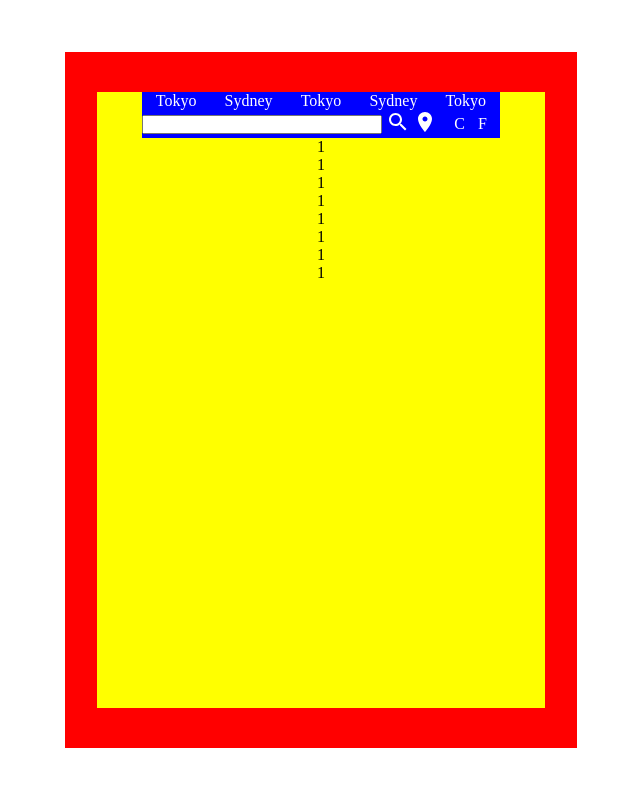
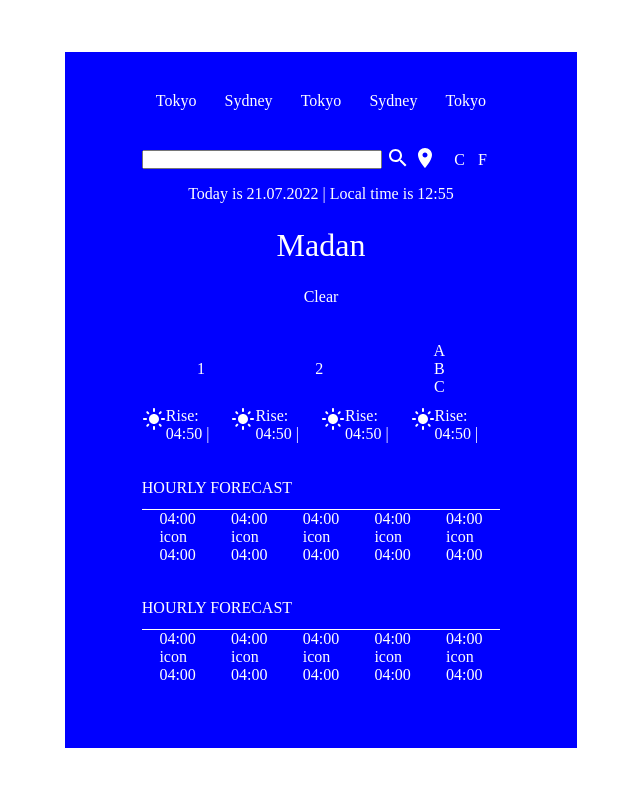
Before and after one commit to ihsanbrahomov98/weather, a React (Create React App) app in the folder frontend/: page / in a window 1280 px wide. Shown: the top 786 px of the page, without its empty margins (319-959 px from the left). Built offline with nearby package versions, Linux system fonts and the light colour scheme.

Commit message:
main layout done

```diff
--- a/frontend/src/components/MainContainer.jsx
+++ b/frontend/src/components/MainContainer.jsx
@@ -1,6 +1,7 @@
 import React from "react";
 import SearchIcon from "@mui/icons-material/Search";
 import LocationOnIcon from "@mui/icons-material/LocationOn";
+import LightModeIcon from "@mui/icons-material/LightMode";
 import "./main.css";
 
 const MainContainer = () => {
@@ -33,14 +34,97 @@ const MainContainer = () => {
                 <div>F</div>
               </div>
             </div>
-            <div className="thirdRow">1</div>
-            <div className="fourthRow">1</div>
-            <div className="fifthRow">1</div>
-            <div className="sixthRow">1</div>
-            <div className="seventhRow">1</div>
-            <div className="eightRow">1</div>
-            <div className="ninethRow">1</div>
-            <div className="tenthRow">1</div>
+            <div className="thirdRow">
+              <p>Today is 21.07.2022 | Local time is 12:55</p>
+            </div>
+            <div className="fourthRow">
+              <p>Madan</p>
+            </div>
+            <div className="fifthRow">
+              {" "}
+              <p>Clear</p>
+            </div>
+            <div className="sixthRow">
+              <div className="sixthRowFirst">1</div>
+              <div className="sixthRowTwo">2</div>
+              <div className="sixthRowThird">
+                <div>A</div>
+                <div>B</div>
+                <div>C</div>
+              </div>
+            </div>
+            <div className="seventhRow">
+              <LightModeIcon />
+              <span>Rise: 04:50 |</span>
+              <LightModeIcon />
+              <span>Rise: 04:50 |</span>
+              <LightModeIcon />
+              <span>Rise: 04:50 |</span>
+              <LightModeIcon />
+              <span>Rise: 04:50 |</span>
+            </div>
+            <div className="eightRow">HOURLY FORECAST</div>
+            <div className="ninethRow">
+              <div>-</div>
+            </div>
+            <div className="tenthRow">
+              <div className="tenthRowColumn">
+                <div className="tenthRowColumnTime">04:00</div>
+                <div className="tenthRowColumnTime">icon</div>
+                <div className="tenthRowColumnTime">04:00</div>
+              </div>
+              <div className="tenthRowColumn">
+                <div className="tenthRowColumnTime">04:00</div>
+                <div className="tenthRowColumnTime">icon</div>
+                <div className="tenthRowColumnTime">04:00</div>
+              </div>
+              <div className="tenthRowColumn">
+                <div className="tenthRowColumnTime">04:00</div>
+                <div className="tenthRowColumnTime">icon</div>
+                <div className="tenthRowColumnTime">04:00</div>
+              </div>
+              <div className="tenthRowColumn">
+                <div className="tenthRowColumnTime">04:00</div>
+                <div className="tenthRowColumnTime">icon</div>
+                <div className="tenthRowColumnTime">04:00</div>
+              </div>
+              <div className="tenthRowColumn">
+                <div className="tenthRowColumnTime">04:00</div>
+                <div className="tenthRowColumnTime">icon</div>
+                <div className="tenthRowColumnTime">04:00</div>
+              </div>
+            </div>
+            <div className="eightRow">HOURLY FORECAST</div>
+            <div className="ninethRow">
+              <div>-</div>
+            </div>
+            <div className="tenthRow">
+              <div className="tenthRowColumn">
+                <div className="tenthRowColumnTime">04:00</div>
+                <div className="tenthRowColumnTime">icon</div>
+                <div className="tenthRowColumnTime">04:00</div>
+              </div>
+              <div className="tenthRowColumn">
+                <div className="tenthRowColumnTime">04:00</div>
+                <div className="tenthRowColumnTime">icon</div>
+                <div className="tenthRowColumnTime">04:00</div>
+              </div>
+              <div className="tenthRowColumn">
+                <div className="tenthRowColumnTime">04:00</div>
+                <div className="tenthRowColumnTime">icon</div>
+                <div className="tenthRowColumnTime">04:00</div>
+              </div>
+              <div className="tenthRowColumn">
+                <div className="tenthRowColumnTime">04:00</div>
+                <div className="tenthRowColumnTime">icon</div>
+                <div className="tenthRowColumnTime">04:00</div>
+              </div>
+              <div className="tenthRowColumn">
+                <div className="tenthRowColumnTime">04:00</div>
+                <div className="tenthRowColumnTime">icon</div>
+                <div className="tenthRowColumnTime">04:00</div>
+              </div>
+            </div>
           </div>
         </div>
       </div>
--- a/frontend/src/components/main.css
+++ b/frontend/src/components/main.css
@@ -14,7 +14,7 @@
   flex-direction: column;
   align-items: center;
   justify-content: start;
-  background-color: red;
+  background-color: blue;
 }
 .contentWrapper {
   min-height: 77vh;
@@ -26,9 +26,10 @@
   align-items: center;
   justify-content: start;
 
-  background-color: yellow;
+  background-color: blue;
 }
 .firstRow {
+  flex: 1;
   display: flex;
   color: white;
   justify-content: space-around;
@@ -38,6 +39,7 @@
   background-color: blue;
 }
 .secondRow {
+  flex: 1;
   display: flex;
   color: white;
   justify-content: center;
@@ -64,3 +66,90 @@
   display: flex;
   flex-direction: row;
 }
+.thirdRow {
+  flex: 1;
+  display: flex;
+  color: white;
+  justify-content: space-around;
+  align-items: space-around;
+  width: 80%;
+
+  background-color: blue;
+}
+.fourthRow {
+  flex: 1;
+  display: flex;
+  color: white;
+  justify-content: space-around;
+  align-items: space-around;
+  width: 80%;
+  font-size: 2em;
+  background-color: blue;
+}
+
+.fifthRow {
+  flex: 1;
+  display: flex;
+  color: white;
+  justify-content: space-around;
+  align-items: space-around;
+  width: 80%;
+
+  background-color: blue;
+}
+.sixthRow {
+  flex: 1;
+  display: flex;
+  color: white;
+  justify-content: space-around;
+  align-items: center;
+  width: 80%;
+
+  background-color: blue;
+}
+.sixthRowThird {
+  display: flex;
+  flex-direction: column;
+  justify-content: center;
+  align-items: center;
+}
+.seventhRow {
+  flex: 1;
+  display: flex;
+  color: white;
+  justify-content: space-around;
+  align-items: space-around;
+  width: 80%;
+
+  background-color: blue;
+}
+.eightRow {
+  flex: 1;
+  display: flex;
+  color: white;
+  justify-content: start;
+  align-items: center;
+  width: 80%;
+
+  background-color: blue;
+}
+.ninethRow {
+  flex: 1;
+  display: flex;
+  color: white;
+  justify-content: start;
+  align-items: center;
+  width: 80%;
+  max-height: 1px;
+  background-color: white;
+}
+
+.tenthRow {
+  flex: 1;
+  display: flex;
+  color: white;
+  justify-content: space-around;
+  align-items: space-around;
+  width: 80%;
+  background-color: blue;
+}
```
